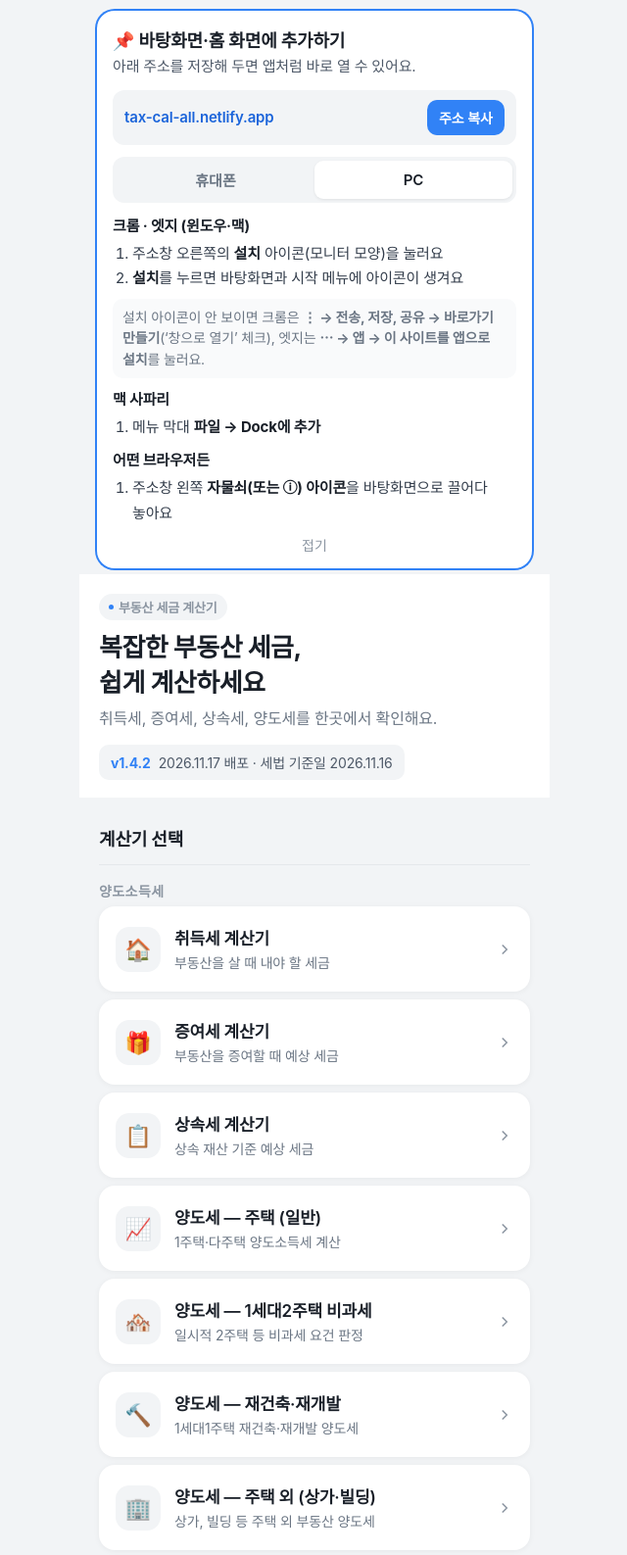
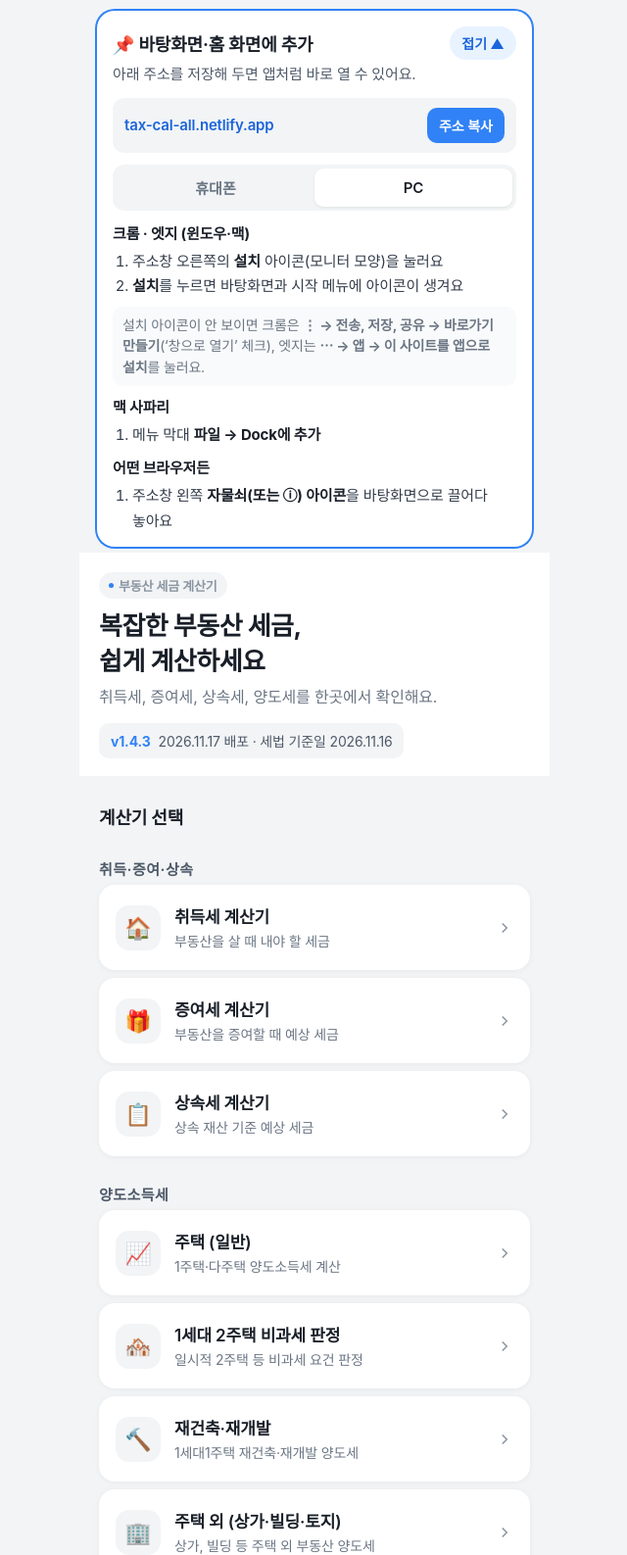
Before and after one commit to ohmycho/tax-cal-all, a plain HTML site: page index.html in a window 1280 px wide. Shown: the part 67-1654 px from the top of the page at 98% size, without its empty margins (319-959 px from the left). Drawn offline with Linux system fonts and the light colour scheme; a web font is replaced by a local one.

Commit message:
v1.4.3: 계산기 목록 묶음 정리(취득·증여·상속 / 양도소득세), 홈 화면 추가 안내 접기 버튼 강조·상태 기억
Co-Authored-By: Claude Opus 5.5 <noreply@anthropic.com>
Claude-Session: https://claude.ai/code/session_01BJSM9wBQWq4tbJJkx7YXW9

```diff
--- a/index.html
+++ b/index.html
@@ -357,7 +357,7 @@ function lawRef(t, inline){ return t ? '<span class="law-ref'+(inline?' inline':
    - money: unit:'만원'|'원' (값은 그 단위의 숫자) / number: unit, max / multi: fields:[{id,label,unit,max}]
    - date: 'YYYY-MM-DD' / search: suggest(q) → 문자열 배열
    - when(a): false면 건너뜀 / validate(v,a): 오류 문구 / optional: 비워도 다음 / help: 회색 안내 */
-window.TAX_CAL_VERSION = { version:'v1.4.2', date:'2026.11.17', lawDate:'2026.11.16' };
+window.TAX_CAL_VERSION = { version:'v1.4.3', date:'2026.11.17', lawDate:'2026.11.16' };
 window.tdsVersionText = function(long){
   var v=window.TAX_CAL_VERSION; return long ? ('계산기 '+v.version+' · '+v.date+' 배포 · 세법 기준일 '+v.lawDate) : v.version;
 };
@@ -632,42 +632,42 @@ const CALCULATORS = [
   },
   {
     icon: '📈',
-    title: '양도세 — 주택 (일반)',
+    title: '주택 (일반)',
     desc: '1주택·다주택 양도소득세 계산',
     link: 'capital_gains_tax.html',
     group: '양도세',
   },
   {
     icon: '🏘️',
-    title: '양도세 — 1세대2주택 비과세',
+    title: '1세대 2주택 비과세 판정',
     desc: '일시적 2주택 등 비과세 요건 판정',
     link: 'capital_gains_2house_exempt.html',
     group: '양도세',
   },
   {
     icon: '🔨',
-    title: '양도세 — 재건축·재개발',
+    title: '재건축·재개발',
     desc: '1세대1주택 재건축·재개발 양도세',
     link: 'capital_gains_rebuild.html',
     group: '양도세',
   },
   {
     icon: '🏢',
-    title: '양도세 — 주택 외 (상가·빌딩)',
+    title: '주택 외 (상가·빌딩·토지)',
     desc: '상가, 빌딩 등 주택 외 부동산 양도세',
     link: 'capital_gains_non_housing.html',
     group: '양도세',
   },
   {
     icon: '🏗️',
-    title: '양도세 — 법인 부동산',
+    title: '법인 부동산 (법인세)',
     desc: '법인이 부동산 양도 시 법인세 계산',
     link: 'capital_gains_corporate.html',
     group: '양도세',
   },
   {
     icon: '📍',
-    title: '양도세 — 조정지역 사전진단',
+    title: '조정대상지역 사전진단',
     desc: '조정/비조정 지역 여부 및 세율 사전 확인',
     link: 'capital_gains_zone_check.html',
     group: '양도세',
@@ -675,31 +675,28 @@ const CALCULATORS = [
 ];
 
 const list = document.getElementById('card-list');
-let lastGroup = null;
+const GROUP_NAMES = { null: '취득·증여·상속', '양도세': '양도소득세' };
+let lastGroup, curList = list, first = true;
 
 CALCULATORS.forEach(calc => {
-  // 그룹 헤더 삽입
-  if (calc.group && calc.group !== lastGroup) {
-    // 그룹 헤더를 card-list 바깥에 삽입
-    const divider = document.createElement('div');
-    divider.className = 'group-divider';
-    list.parentNode.insertBefore(divider, list);
-
+  // 그룹이 바뀔 때마다 제목 + 새 목록을 차례로 이어 붙인다
+  if (calc.group !== lastGroup) {
     const gh = document.createElement('div');
     gh.className = 'group-header';
-    gh.textContent = '양도소득세';
-    list.parentNode.insertBefore(gh, list);
-
-    // 새 card-list 시작
-    const newList = document.createElement('div');
-    newList.className = 'card-list';
-    list.parentNode.insertBefore(newList, list.nextSibling);
-    // 이후 카드는 newList에 추가
-    list.parentNode._yangdoseList = newList;
+    gh.textContent = GROUP_NAMES[calc.group];
+    if (first) {
+      list.parentNode.insertBefore(gh, list);
+    } else {
+      const newList = document.createElement('div');
+      newList.className = 'card-list';
+      curList.parentNode.insertBefore(gh, curList.nextSibling);
+      gh.parentNode.insertBefore(newList, gh.nextSibling);
+      curList = newList;
+    }
+    first = false;
     lastGroup = calc.group;
   }
-
-  const targetList = (calc.group && list.parentNode._yangdoseList) ? list.parentNode._yangdoseList : list;
+  const targetList = curList;
 
   const card = document.createElement('div');
   card.className = 'calc-card';
@@ -750,7 +747,7 @@ window.addEventListener('scroll', () => {
 .card-desc{font-size:14px!important;color:#6b7684!important}
 .notice-text{font-size:13px!important}
 .hero-tag{font-size:13px!important}
-.group-header{font-size:14px!important}
+.group-header{font-size:15px!important;color:#4e5968!important;padding-top:20px!important}
 .consult-title{font-size:18px!important}
 .consult-desc{font-size:15px!important}
 .btn-consult{font-size:16px!important}
@@ -759,7 +756,11 @@ window.addEventListener('scroll', () => {
 .tds-hub-ver span{font-size:14px}
 /* 바탕화면·홈 화면에 추가 안내 */
 .tds-install{margin:12px 16px 4px;background:#fff;border-radius:20px;box-shadow:inset 0 0 0 2px #3182f6;padding:18px 18px 16px}
-.tds-install h3{font-size:18px;font-weight:700;margin:0 0 4px;color:#191f28}
+.tds-install .head{display:flex;align-items:center;justify-content:space-between;gap:8px;margin:0 0 4px}
+.tds-install h3{font-size:18px;font-weight:700;margin:0;color:#191f28}
+.tds-install .fold{flex:none;border:0;background:#e8f3ff;color:#1b64da;font-size:14px;font-weight:700;border-radius:999px;padding:7px 12px;cursor:pointer}
+.tds-install.folded{padding-bottom:18px}
+.tds-install.folded .head{margin:0}
 .tds-install .lead{font-size:15px;color:#4e5968;margin:0 0 12px;line-height:1.5}
 .tds-install .url{display:flex;align-items:center;gap:8px;background:#f2f4f6;border-radius:12px;padding:10px 12px;margin-bottom:12px}
 .tds-install .url code{flex:1;min-width:0;font-family:inherit;font-size:15px;font-weight:600;color:#1b64da;overflow:hidden;text-overflow:ellipsis;white-space:nowrap}
@@ -771,7 +772,6 @@ window.addEventListener('scroll', () => {
 .tds-install ol{margin:0;padding-left:20px;font-size:15px;line-height:1.7;color:#333d4b}
 .tds-install ol b{color:#191f28}
 .tds-install .tip{font-size:14px;color:#6b7684;background:#f9fafb;border-radius:10px;padding:8px 10px;margin-top:8px;line-height:1.55}
-.tds-install .fold{display:block;width:100%;border:0;background:none;color:#8b95a1;font-size:14px;margin-top:10px;cursor:pointer}
 .embedded .tds-install{display:none}
 @media (display-mode: standalone){ .tds-install{display:none} }
 </style>
@@ -782,7 +782,7 @@ window.addEventListener('scroll', () => {
   var isPhone=/iPhone|iPad|iPod|Android/i.test(navigator.userAgent);
   var box=document.createElement('section'); box.className='tds-install'; box.id='install-guide';
   box.innerHTML=
-    '<h3>📌 바탕화면·홈 화면에 추가하기</h3>'+
+    '<div class="head"><h3>📌 바탕화면·홈 화면에 추가</h3><button type="button" class="fold" id="fold-guide">접기 ▲</button></div>'+
     '<p class="lead">아래 주소를 저장해 두면 앱처럼 바로 열 수 있어요.</p>'+
     '<div class="url"><code>'+URL_.replace('https://','')+'</code><button type="button" id="copy-url">주소 복사</button></div>'+
     '<div class="tabs"><button type="button" data-t="phone">휴대폰</button><button type="button" data-t="pc">PC</button></div>'+
@@ -805,7 +805,7 @@ window.addEventListener('scroll', () => {
       '<div class="os">맥 사파리</div><ol><li>메뉴 막대 <b>파일 → Dock에 추가</b></li></ol>'+
       '<div class="os">어떤 브라우저든</div><ol><li>주소창 왼쪽 <b>자물쇠(또는 ⓘ) 아이콘</b>을 바탕화면으로 끌어다 놓아요</li></ol>'+
     '</div>'+
-    '<button type="button" class="fold" id="fold-guide">접기</button>';
+    '';
   var anchor=document.querySelector('.hero'); if(!anchor) return;
   anchor.parentNode.insertBefore(box, anchor);
   function show(t){ box.querySelectorAll('.tabs button').forEach(function(b){ b.classList.toggle('on', b.getAttribute('data-t')===t); });
@@ -817,9 +817,14 @@ window.addEventListener('scroll', () => {
     if(navigator.clipboard) navigator.clipboard.writeText(URL_).then(done, function(){ tdsToast(URL_); });
     else tdsToast(URL_);
   };
-  var folded=false, body=[].slice.call(box.children).filter(function(el){ return el.tagName!=='H3' && el.id!=='fold-guide'; });
-  document.getElementById('fold-guide').onclick=function(){ folded=!folded; body.forEach(function(el){ el.style.display = folded ? 'none' : ''; });
-    if(!folded) show(box.querySelector('.tabs .on').getAttribute('data-t')); this.textContent = folded ? '펼치기' : '접기'; };
+  var body=[].slice.call(box.children).filter(function(el){ return !el.classList.contains('head'); });
+  var fb=document.getElementById('fold-guide');
+  function setFold(f){ box.classList.toggle('folded', f); body.forEach(function(el){ el.style.display = f ? 'none' : ''; });
+    if(!f) show(box.querySelector('.tabs .on').getAttribute('data-t'));
+    fb.textContent = f ? '펼치기 ▼' : '접기 ▲'; try{ localStorage.setItem('tdsInstallFolded', f?'1':'0'); }catch(e){} }
+  var saved=null; try{ saved=localStorage.getItem('tdsInstallFolded'); }catch(e){}
+  setFold(saved==='1');
+  fb.onclick=function(){ setFold(!box.classList.contains('folded')); };
 })();
 </script>
 <!-- /TDS:PAGE -->
```
Also changed, not shown: acquisition.html (+1 -1 lines), capital_gains_2house_exempt.html (+1 -1 lines), capital_gains_corporate.html (+1 -1 lines), capital_gains_non_housing.html (+1 -1 lines), capital_gains_rebuild.html (+1 -1 lines), capital_gains_tax.html (+1 -1 lines), capital_gains_zone_check.html (+1 -1 lines), consulting.html (+1 -1 lines), gift.html (+1 -1 lines), inheritance.html (+1 -1 lines), tools/pages/index.html (+16 -8 lines), CHANGELOG.md, 1 other file.
